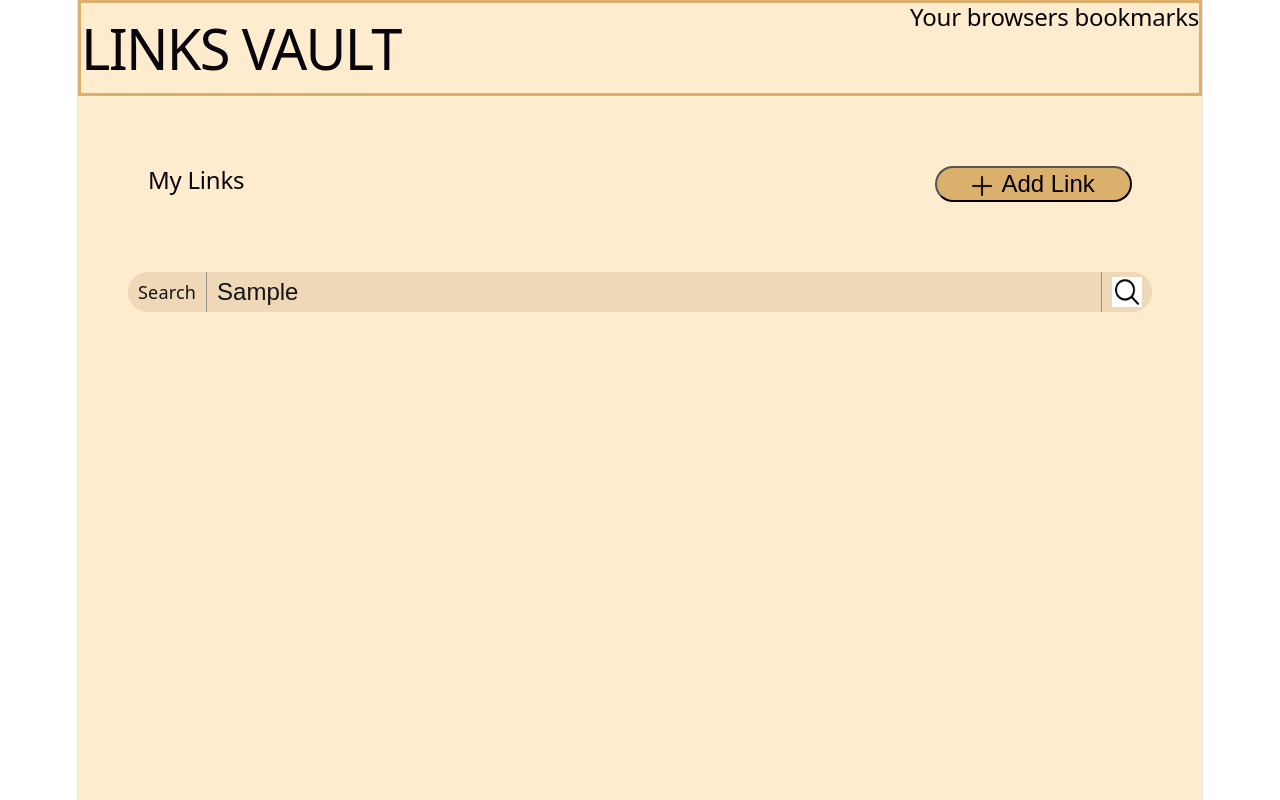
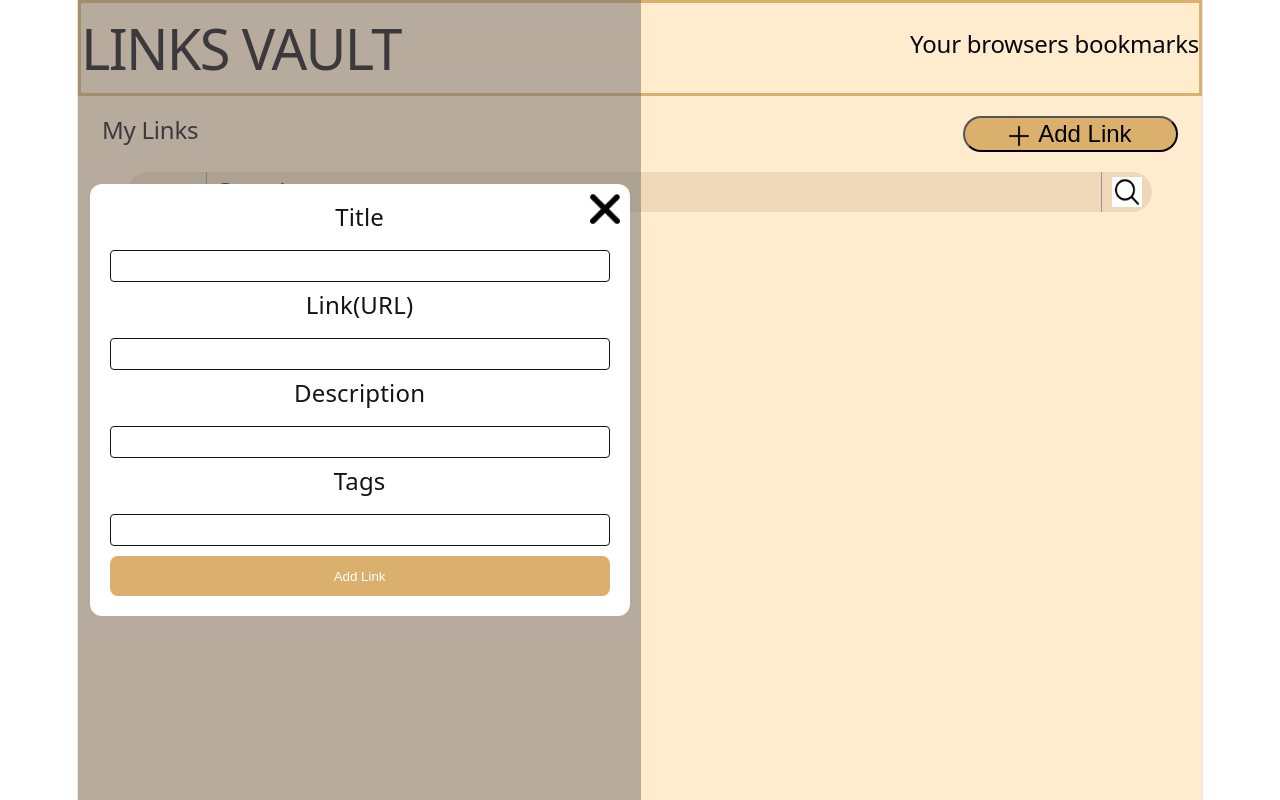
Before and after one commit to Neliswa084/ReactTS-Links-Vault, a React (Vite) app in the folder react-link/: page / in a window 1280 px wide. Both pictures are taken after typing "Sample" into the empty fields and a click on the button "Add Link". Built offline with nearby package versions, Linux system fonts and the light colour scheme.

Commit message:
Created the Form  and inputs components

```diff
--- a/react-link/src/App.tsx
+++ b/react-link/src/App.tsx
@@ -2,14 +2,18 @@ import './App.css'
 import { Add } from './Components/Navabar/AddLink/Add'
 import { Navbar } from './Components/Navabar/Navbar'
 import { Searchbar } from './Components/Search/Searchbar'
+import { LinkForm } from './Components/Form/LinkForm'
+import { useState } from 'react'
 
 function App() {
 
+const [isFormVisible, setShowForm] = useState(false)
 
   return (
     <>
      <Navbar />
-     <Add />
+     <Add showForm={() => setShowForm(true)}/>
+     <LinkForm isVisible={isFormVisible} close={() => setShowForm(false)}/>
      <Searchbar/>
     </>
   )
--- /dev/null
+++ b/react-link/src/Components/Form/Form.module.css
@@ -0,0 +1,11 @@
+.container{
+    background-color: white;
+    width: 500px;
+    min-height: 200px;
+    max-height: 1000px;
+    border-radius: 12px;
+    padding: 20px;
+    display: flex;
+    flex-direction: column;
+    gap:10px;
+}
--- /dev/null
+++ b/react-link/src/Components/Form/LinkForm.tsx
@@ -0,0 +1,26 @@
+import React from 'react'
+import { Modal } from '../Modal/Modal'
+import { TextInput } from '../Inputs/TextInput'
+import { Button } from '../Inputs/Button'
+import styles from './Form.module.css'
+
+
+type LinkFormProps ={
+    close: () => void,
+  isVisible: boolean
+}
+
+export const LinkForm: React.FC<LinkFormProps> = ({close , isVisible}) => {
+   if(!isVisible) return null
+    return (
+     <Modal close={close}>
+        <div className={styles['container']}>
+        <TextInput label="Title" onChange={()=> {}}/>
+        <TextInput label="Link(URL)" onChange={()=> {}}/>
+        <TextInput label="Description" onChange={()=> {}}/>
+        <TextInput label="Tags" onChange={()=> {}}/>
+         <Button value={'Add Link'} />
+        </div>
+     </Modal>
+  )
+}
--- /dev/null
+++ b/react-link/src/Components/Inputs/Button.tsx
@@ -0,0 +1,8 @@
+import React from 'react'
+import styles from './Input.module.css'
+
+export const Button: React.FC<React.InputHTMLAttributes<HTMLInputElement>> = ({ ...rest}) => {
+  return (
+   <input className={styles.button} type='button' {...rest} />
+  )
+}
--- /dev/null
+++ b/react-link/src/Components/Inputs/Input.module.css
@@ -0,0 +1,36 @@
+.input-container{
+    display: flex;
+    flex-direction: column;
+    gap: 20px;
+}
+
+.input{
+    background-color: white;
+    border-radius: 4px;
+    color: rgb(20,20,20);
+    height: 30px;
+    padding: 0px 10px;
+    width: calc(100% -20px);
+    border: 1px solid rgb(20,20,20);
+    outline: none;
+
+}
+
+.input-label{
+    color: rgb(20,20,20);
+}
+
+.input-error{
+    color: rgb(240, 33, 33);
+    font-size: 12px;
+}
+
+.button{
+    width: 100%;
+    height: 40px;
+    border-radius: 8px;
+    background-color: rgb(219, 175, 108);
+    border: none;
+    cursor: pointer;
+    color: white;
+}
--- /dev/null
+++ b/react-link/src/Components/Inputs/TextInput.tsx
@@ -0,0 +1,21 @@
+import React from 'react'
+import styles from './Input.module.css'
+
+type TextInputProps ={
+    id?: string,
+    value?: string,
+    onChange: React.ChangeEventHandler<HTMLInputElement>,
+    style?: React.CSSProperties,
+    label: string,
+    error?: string,
+    name?: string
+}
+export const TextInput: React.FC<TextInputProps> = ({id, value, onChange, style, label, error, name}) => {
+  return (
+     <div className={styles['input-container']}>
+       <label className={styles['input-label']}>{label}</label>
+       <input name={name} type="text" id={id} style={style} value={value} onChange={onChange} className={styles.input}/>
+       {error && <span className={styles['input-error']}>{error}</span>}
+    </div>
+  )
+}
--- /dev/null
+++ b/react-link/src/Components/Modal/Modal.module.css
@@ -0,0 +1,25 @@
+.modal{
+    position:absolute;
+    top:0;
+    width: 44%;
+    height: 100%;
+    z-index:1;
+    display: flex;
+    justify-content: center;
+    align-items: center;
+    background-color: rgba(110, 108, 108, 0.5);
+    font-size: x-large;
+}
+.modal-child{
+    position: relative;
+
+}
+.close-icon{
+    position: absolute;
+    height: 30px;
+    height: 30px;
+    padding: 10px;
+    right: 0;
+    top: 0;
+    cursor: pointer;
+}
--- /dev/null
+++ b/react-link/src/Components/Modal/Modal.tsx
@@ -0,0 +1,21 @@
+import React from 'react'
+import  styles from './Modal.module.css'
+import closeIcon from '../../assets/close.png'
+
+type ModalProps={
+    children: React.ReactNode,
+     close: () => void
+}
+export const Modal: React.FC<ModalProps> = ({children, close}) => {
+  const stopProgation = (e: React.MouseEvent<HTMLDivElement>) =>{
+    e.stopPropagation()
+  }
+    return (
+    <div className={styles['modal']} onClick={close}>
+         <div className={styles['modal-child']} onClick={stopProgation}>
+          <img className={styles['close-icon']} src={closeIcon} alt="close icon on the modal" onClick={close}/>
+          {children}
+         </div>
+    </div>
+  )
+}
--- a/react-link/src/Components/Navabar/AddLink/Add.module.css
+++ b/react-link/src/Components/Navabar/AddLink/Add.module.css
@@ -1,7 +1,7 @@
 .add-container{
     display: flex;
     justify-content: space-between;
-     padding: 70px;
+     padding: 20px 24px;
 }
 .add-button{
     border-radius: 40px;
--- a/react-link/src/Components/Navabar/AddLink/Add.tsx
+++ b/react-link/src/Components/Navabar/AddLink/Add.tsx
@@ -3,12 +3,18 @@ import {Text} from '../../Text/Text'
 import styles from './Add.module.css'
 import plusIcon from '../../../assets/plus.png'
 
-export const Add = () => {
+type  AddProps={
+
+    showForm: () => void
+
+}
+export const Add:React.FC<AddProps> = ({showForm}) => {
+
   return (
 
     <div className={styles['add-container']}>
         <Text variant='h2'> My Links</Text>
-        <button className={styles['add-button']} >
+        <button className={styles['add-button']} onClick={showForm} >
             <img src={plusIcon} alt="plus sign add icon" className={styles['img']}></img>Add Link</button>
     </div>
   )
--- a/react-link/src/Components/Navabar/Navbar.module.css
+++ b/react-link/src/Components/Navabar/Navbar.module.css
@@ -9,5 +9,5 @@ nav{
     display: flex;
     margin: auto;
     justify-content: space-between;
-    align-items: top;
+    align-items: center;
 }
```
Also changed, not shown: react-link/src/Components/Search/Search.tsx (deleted, +0 -7 lines), react-link/src/assets/close.png (added).
